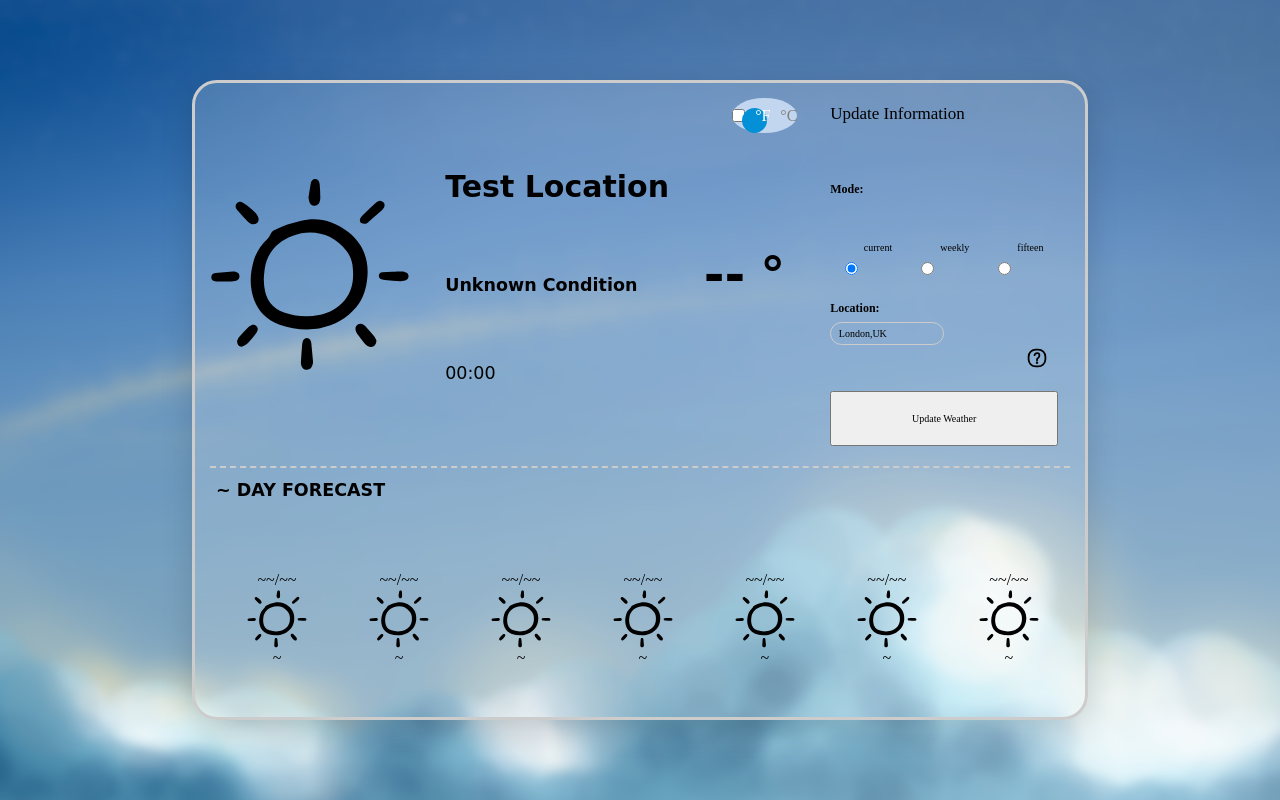
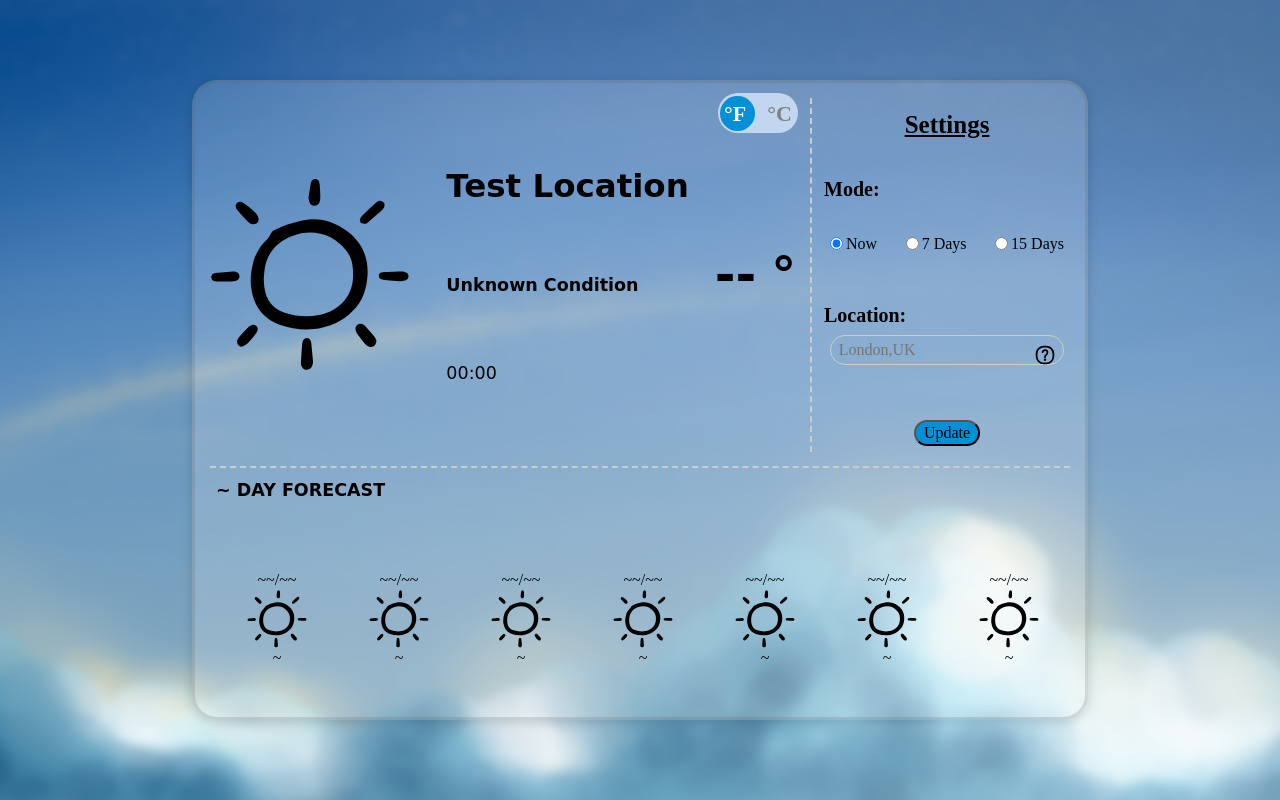
Before and after one commit to BochangZhu/api-weather-client, a website built with webpack: page src/template.html in a window 1280 px wide. Built offline with nearby package versions, Linux system fonts and the light colour scheme; a web font is replaced by a local one.

Commit message:
feat(ui): refine settings form, unit slider, and tooltip; fix help icon event propagation

```diff
--- a/src/formInit.js
+++ b/src/formInit.js
@@ -4,14 +4,14 @@ export function initForm() {
     form.className = 'form';
 
     const header = document.createElement('div');
-    header.textContent = "Update Information";
+    header.textContent = "Settings";
     header.className = "header";
     // Mode
     const modeTitle = document.createElement('p');
     modeTitle.textContent = "Mode: ";
     const modeCont = document.createElement('div');
     modeCont.className = 'modeCont';
-    const modeArr = ['current', 'weekly', 'fifteen'];
+    const modeArr = ['Now', '7 Days', '15 Days'];
     modeArr.forEach((str, i) => {
         const label = document.createElement('label');
         const radio = document.createElement('input');
@@ -30,7 +30,7 @@ export function initForm() {
     locInput.required = true;
     locInput.type = "text";
     locInput.name = 'location';
-    locInput.value = "London,UK";
+    locInput.placeholder = "London,UK";
     const locPara = document.createElement('p');
     locPara.textContent = 'Location: ';
     const question = document.createElement('img');
@@ -57,6 +57,9 @@ export function initForm() {
         temp.textContent = str;
         ul.appendChild(temp);
     });
+    const no_time = document.createElement('div');
+    no_time.className = 'text';
+    no_time.textContent = "Wanna save time?";
     const para = document.createElement('a');
     para.textContent = "Use my location";
     para.addEventListener('click', () => {
@@ -64,8 +67,9 @@ export function initForm() {
             if (e.code != e.PERMISSION_DENIED) alert(`Fail to get location. Code: ${e.code}.`);
         });
     });
-    tooltip.append(title, ul, para);
-    question.addEventListener('click', () => {
+    tooltip.append(title, ul, no_time, para);
+    question.addEventListener('click', e => {
+        e.preventDefault();
         tooltip.classList.toggle('hidden');
     });
     document.addEventListener('click', e => {
@@ -75,7 +79,7 @@ export function initForm() {
     })
 
     const confirm = document.createElement('button');
-    confirm.textContent = "Update Weather";
+    confirm.textContent = "Update";
     confirm.type = 'submit';
 
     form.append(header, modeTitle, modeCont, locLabel, tooltip, confirm);
--- a/src/interfaceModule.js
+++ b/src/interfaceModule.js
@@ -97,3 +97,7 @@ export function boardUpdate() {
 export function bgIMGReplace(imgPath) {
     document.body.setAttribute('style', `--bg-image: url(${imgPath})`);
 }
+
+export function unitToggle() {
+
+}
--- a/src/style.css
+++ b/src/style.css
@@ -16,81 +16,129 @@ input,button {
     --base-font: 'Hachi Maru Pop', cursive;
 
     --big-emph: bold 50px var(--base-font);
-    --mid-emph: bold 30px var(--base-font);
-    --mid-normal: 25px var(--base-font);
+    --mid-emph: bold 32.5px var(--base-font);
+    --mid-normal: 27.5px var(--base-font);
     --sm-normal: 17.5px var(--base-font);
     --sm-emph: bold 17.5px var(--base-font);
 
-    --form-sm: 10px "Charis SIL", serif;
-    --form-mid: bold 12px "Charis SIL", serif;
-    --form-big: 17px "Charis SIL", serif;
+    --form-sm: 16px "Charis SIL", serif;
+    --form-mid: bold 20px "Charis SIL", serif;
+    --form-big: bold 25px "Charis SIL", serif;
+
+    --confirm-blue-col: #0490d6;
+
+    --seperator-bd-style: 2px dashed #ccc;
 }
 form {
     font: var(--form-sm);
-    padding: 6px 12px;
+    padding-left: 12px;
     display: grid;
     grid-auto-flow: row;
-    grid-auto-columns: 1fr ;
-    gap: 6px;
+    grid-template-rows: 0.75fr 1fr 0.5fr 2fr 0.1fr 0.5fr;
+    align-items: center;
     .header {
         font: var(--form-big);
-        margin-bottom: 12px;
+        justify-self: center;
+        text-decoration: underline;
+
     }
     .modeCont {
         display: flex;
-        justify-content: space-around;
+        justify-content: space-between;
+        padding: 0 6px;
         label {
             display: flex;
-            gap: 6px;
+            align-items: center;
+            justify-content: center;
+            font: var(--form-sm);
+            gap: 3px;
+            white-space: nowrap;
         }
     }
     p {
-        font: var(--form-mid)
+        font: var(--form-mid);
     }
     .locLabel {
-        display: flex;
-        flex-direction: column;
-        gap: 6px;
+        display: grid;
+        grid-auto-flow: row;
+        gap: 8px;
         position: relative;
+        input {
+            justify-self: center;
+        }
         img {
+            transition: transform 0.3s ease;
+            &:hover {
+                transform: scale(1.1);
+            }
             width: 30px;
             height: 30px;
             position: absolute;
-            right: 6px;
-            top: 50%;
+            right: 10px;
+            top: 58%;
+            cursor: help;
         }
     }
 
     input {
-        cursor: pointer;
         background: transparent;
         outline:none;
         border: 1px solid #ccc;
         padding: 5px 7.5px;
-        width: 50%;
+        width: 95%;
         border-radius: 15px;
+    }
+
+    button {
+        grid-row-end: -1;
+        border-radius: 25px;
+        background: var(--confirm-blue-col);
+        justify-self: center;
+        padding: 2px 8px;
+        cursor: pointer;
     }
 
 
 }
 
 .tooltip {
-    display: flex;
+    &::before{
+        content: "";
+        position: absolute;
+        top: 37%;
+        right: 100%;
+        border-style: solid;
+        border-width: 12px 16px 12px 0;
+        border-color: transparent  rgba(171, 205, 228, 0.75) transparent transparent;
+    }
+    display: grid;
     position: absolute;
-    flex-direction: column;
-    top: 95%;
-    right: 1rem;
+    top: 30%;
+    right: 12px;
+    width: 14%;
+    padding: 6px 12px;
+    background: rgba(171, 205, 228, 0.5);
     z-index: 99;
     border-radius: 25px;
+    li {
+        margin-left: 1.5rem;
+    }
+    .text {
+        margin-top: 6px;
+        font-weight: bold;
+        justify-self: center;
+    }
     a {
         all: unset;
         font-weight: bold;
         font-style: italic;
         cursor: pointer;
-        transition: transform 0.05s ease-in;
+        color: blue;
+        text-decoration: underline;
+        transition: transform 0.1s ease-in;
+        justify-self: center;
         &:hover {
             transform: scale(1.05);
-            text-decoration: underline;
         }
     }
 }
@@ -122,16 +170,16 @@ body::before {
     width: 70vw;
     height: 80vh;
     display: grid;
-    grid-template: 6fr 0.25fr 4fr / 7fr 0.25fr 3fr;
+    grid-template: 6fr 0.25fr 4fr / 7fr 3fr;
     grid-template-areas:
-    "submain . form"
-    ". . ."
-    "weekly weekly weekly";
-    border: 3px solid #ccc;
+    "submain form"
+    ". ."
+    "weekly weekly";
+    border: 3px solid #61616133;
     border-radius: 25px;
     padding: 15px;
     background: rgba(255, 255, 255, 0.175);
-    box-shadow: 0 8px 32px rgba(0, 0, 0, 0.15);
+    box-shadow: 0 2px 12px rgba(0, 0, 0, 0.15);
     .submain {
         position: relative;
         display: grid;
@@ -141,6 +189,7 @@ body::before {
         "img . condition temp"
         "img . time temp";
         grid-area: submain;
+        border-right: var(--seperator-bd-style);
         .location {
             grid-area: location;
             align-self: center;
@@ -173,30 +222,35 @@ body::before {
         }
         .toggle {
             position: absolute;
-            top: 0;
-            right: 0;
+            top: -5px;
+            right: 12px;
             display: flex;
             align-items: center;
             justify-content: space-between;
-            width: 65px;
-            height: 35px;
+            padding: 2px 6px 0 6px;
+            width: 80px;
+            height: 40px;
             background-color: #c3d6ef;
-            border-radius: 75%;
+            border-radius: 999px;
+            font: bold 22px serif;
             cursor: pointer;
             user-select: none;
+            input {
+                display: none;
+            }
             .slider {
                 position: absolute;
-                top: 10px;
-                left: 10px;
-                width: 25px;
-                height: 25px;
-                background-color: #0490d6;
+                top: 2.5px;
+                left: 2px;
+                width: 35px;
+                height: 35.5px;
+                background-color: var(--confirm-blue-col);
                 border-radius: 50%;
-                transition: transform 0.25 ease;
+                transition: transform 0.25s ease;
                 z-index: 1;
             }
             input:checked + .slider {
-                transform: translateX(20px);
+                transform: translateX(41px);
             }
             input:checked ~ .celsius {
                 color: white;
@@ -206,6 +260,7 @@ body::before {
             }
             span {
                 z-index: 2;
+                transition: color 0.2s ease;
             }
             .celsius {
                 color: grey;
```
Also changed, not shown: src/weatherService.js (+8 -1 lines).
